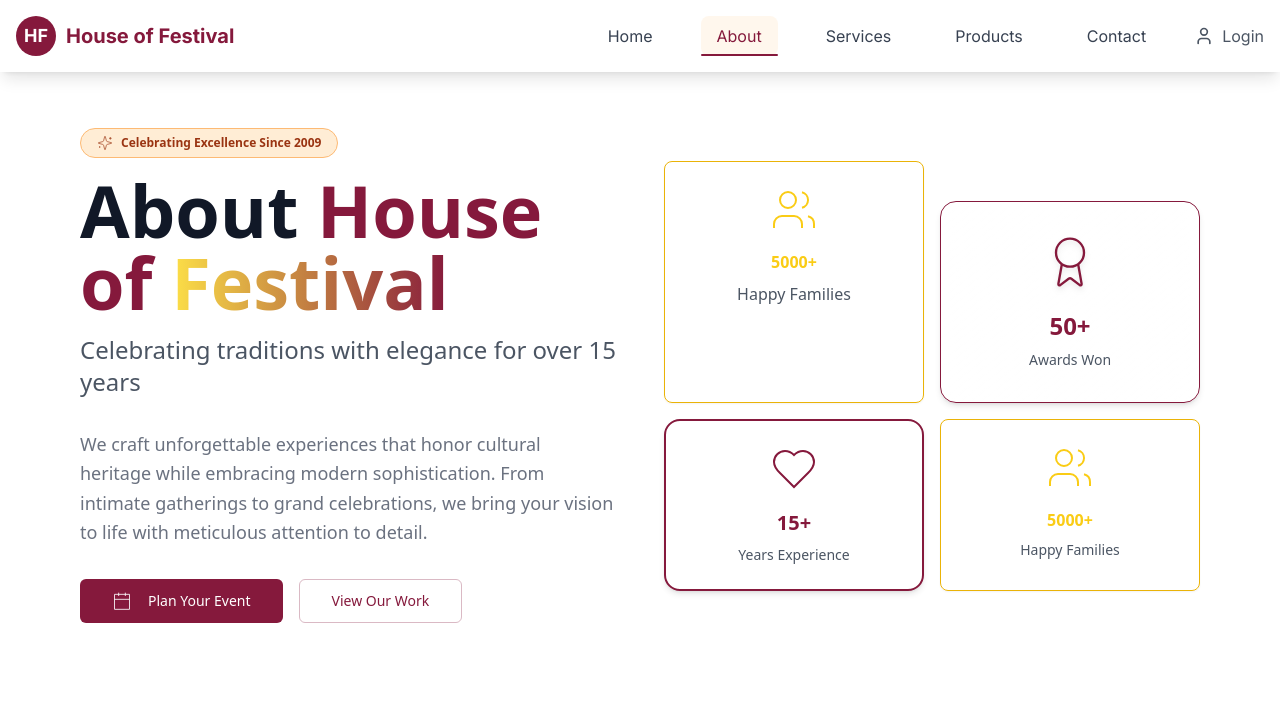
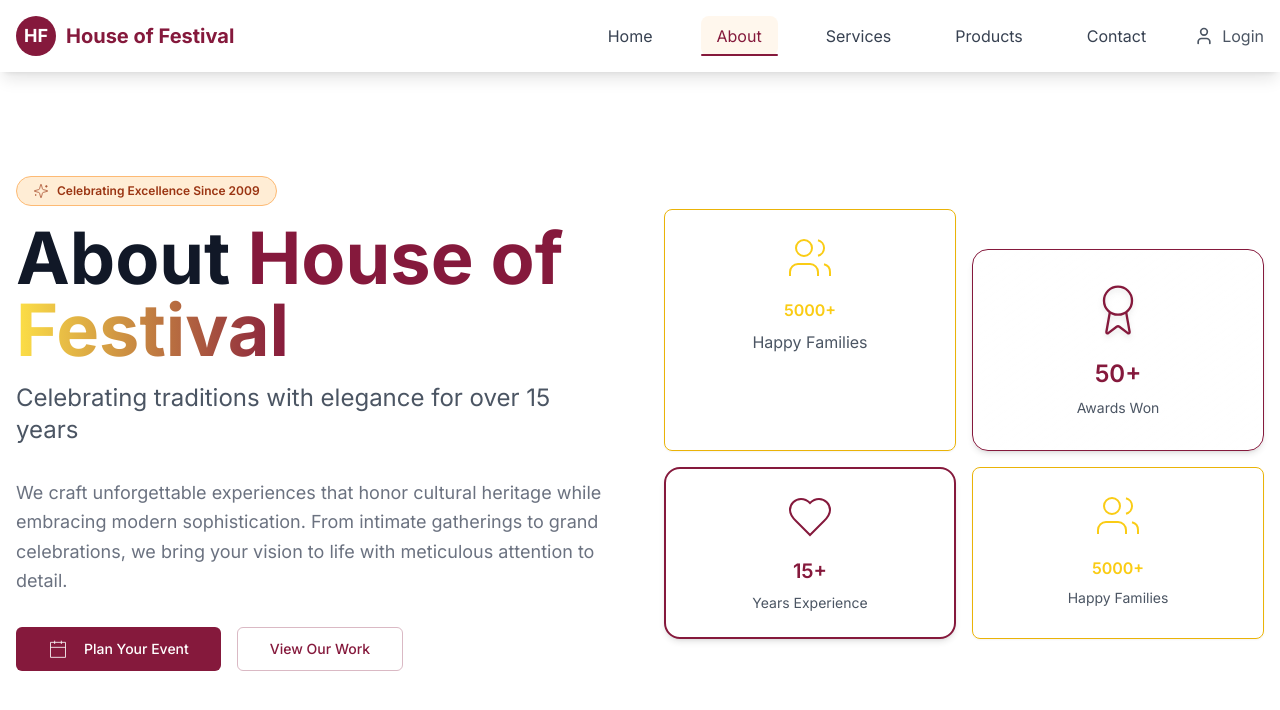
Before and after one commit to dixita7733/House_of_Festive, a React (Vite) app in the folder project/: page /about in a window 1280 px wide. Shown: the top 710 px of the page. Built offline with nearby package versions, Linux system fonts and the light colour scheme.

Commit message:
Fix About page layout and add proper spacing
cgen-4bb6df97dbd24f3293bde95d6046c537

```diff
--- a/project/src/pages/About.tsx
+++ b/project/src/pages/About.tsx
@@ -34,9 +34,9 @@ const About = () => {
   ];
 
   return (
-    <div className="font-sans">
+    <div className="min-h-screen pt-20">
       {/* Hero Section */}
-      <section className="px-20 py-20 lg:py-32">
+      <section className="px-4 py-16 lg:py-24">
         <div className="max-w-7xl mx-auto">
           <div className="grid lg:grid-cols-2 gap-12 items-center">
             {/* Left Content */}
```
